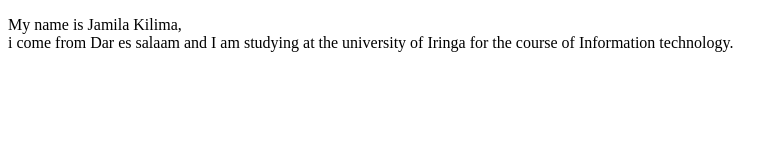
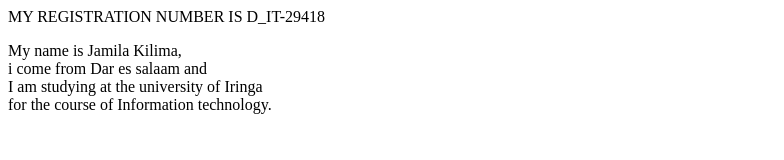
Before and after one commit to jamila-kilima/jamila-kilima.github.io, a plain HTML site: page index.html in a window 1280 px wide. Shown: the whole page, without its empty margins (0-784 px from the left). Drawn offline with Linux system fonts and the light colour scheme.

Commit message:
Create index.html

```diff
--- a/index.html
+++ b/index.html
@@ -3,11 +3,13 @@
 <head>
 <title>SHORT STORY ABOUT ME</title>
 </head>
-<body style=`backgrond-color:red;'>
+<body style=`backgrond-color:yellow;'>
+     <h>MY REGISTRATION NUMBER IS D_IT-29418</h>
     <p>My name is Jamila Kilima,<br/>
-     i come from Dar es salaam and
+     i come from Dar es salaam and<br/>
      I am studying at the university
-     of Iringa for the course of
+     of Iringa<br/> for the course of
      Information technology.</br>
     </p>
 </body>
+</html>
```
